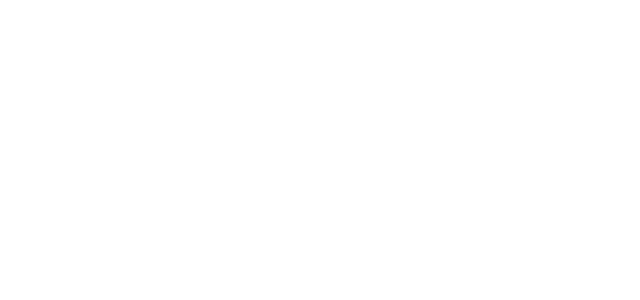
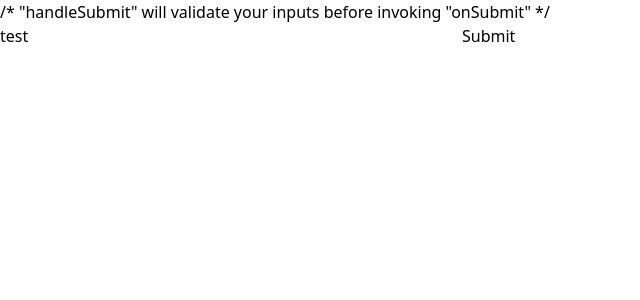
Before and after one commit to JuanCarlosRossLopez/Sistema-de-Bibliotecas-Universitarias, a React (Vite) app in the folder frontend_SBU/: page /login in a window 1280 px wide. Before the commit this address had no page. Shown: the top 300 px of the page, without its empty margins (0-640 px from the left). Built offline with nearby package versions, Linux system fonts and the light colour scheme; the HTML template or start-up script is replaced by a standard one.

Commit message:
cosas form

```diff
--- a/frontend_SBU/package.json
+++ b/frontend_SBU/package.json
@@ -13,6 +13,7 @@
     "axios": "^1.7.7",
     "react": "^18.3.1",
     "react-dom": "^18.3.1",
+    "react-hook-form": "^7.53.2",
     "react-icons": "^5.3.0",
     "react-router-dom": "^6.28.0"
   },
--- a/frontend_SBU/src/pages/Visitor/Login.jsx
+++ b/frontend_SBU/src/pages/Visitor/Login.jsx
@@ -0,0 +1,34 @@
+import React from "react";
+import { useForm } from "react-hook-form"
+
+function Login() {
+    const {
+        register,
+        handleSubmit,
+        watch,
+        formState: { errors },
+    } = useForm()
+
+    const onSubmit = (data) => console.log(data)
+
+    console.log(watch("example")) // watch input value by passing the name of it
+    return (
+        <div className=" max-w-[400px] bg-[#fff] p-[32  24]">
+            /* "handleSubmit" will validate your inputs before invoking "onSubmit" */
+            <form onSubmit={handleSubmit(onSubmit)}>
+                {/* register your input into the hook by invoking the "register" function */}
+                <input defaultValue="test" {...register("example")} />
+
+                {/* include validation with required or other standard HTML validation rules */}
+                <input {...register("exampleRequired", { required: true })} />
+                {/* errors will return when field validation fails  */}
+                {errors.exampleRequired && <span>This field is required</span>}
+
+                <input type="submit" />
+            </form>
+
+        </div>
+    );
+}
+
+export default Login;
--- a/frontend_SBU/src/router/AppRouter.jsx
+++ b/frontend_SBU/src/router/AppRouter.jsx
@@ -1,11 +1,13 @@
 import { BrowserRouter as Router, Route, Routes } from 'react-router-dom';
 import Home from '../pages/Visitor/Home';
+import Login from '../pages/Visitor/Login';
 
 function AppRoutes() {
   return (
     <Router>
       <Routes>
         <Route path="/" element={<Home />} />
+        <Route path="/login" element={<Login/>} />
       </Routes>
     </Router>
   );
```
Also changed, not shown: 2 other files (tests, documents, lock files or other folders).
